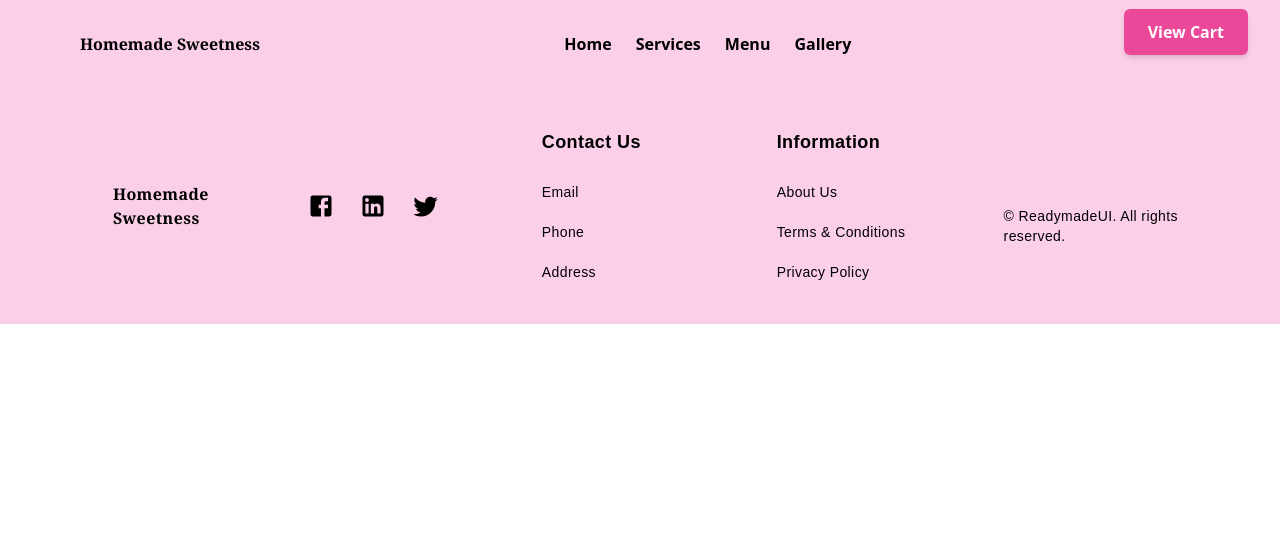
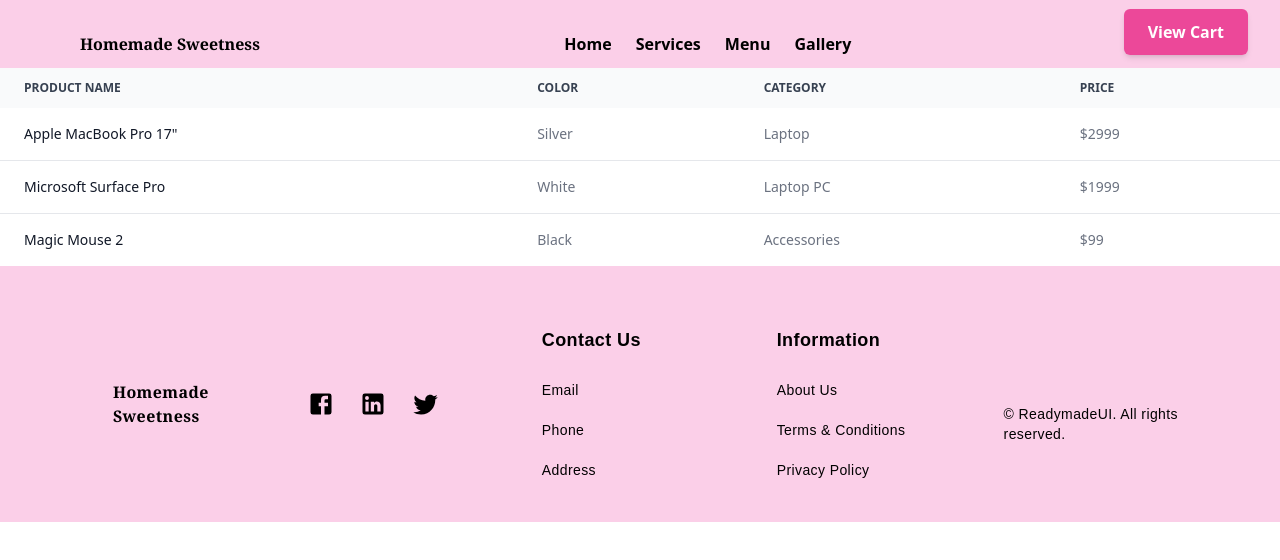
Before and after one commit to dillahmwangi/Cake-shop, a React (Create React App) app: page /payment in a window 1280 px wide. Shown: the top 560 px of the page. Built offline with nearby package versions, Linux system fonts and the light colour scheme; some icons are missing.

Commit message:
added table to show payment

```diff
--- a/src/Pages/Payment.jsx
+++ b/src/Pages/Payment.jsx
@@ -5,6 +5,70 @@
   return (
     <Layout>
 
+<div class="relative overflow-x-auto">
+    <table class="w-full text-sm text-left rtl:text-right text-gray-500 dark:text-gray-400">
+        <thead class="text-xs text-gray-700 uppercase bg-gray-50 dark:bg-gray-700 dark:text-gray-400">
+            <tr>
+                <th scope="col" class="px-6 py-3">
+                    Product name
+                </th>
+                <th scope="col" class="px-6 py-3">
+                    Color
+                </th>
+                <th scope="col" class="px-6 py-3">
+                    Category
+                </th>
+                <th scope="col" class="px-6 py-3">
+                    Price
+                </th>
+            </tr>
+        </thead>
+        <tbody>
+            <tr class="bg-white border-b dark:bg-gray-800 dark:border-gray-700">
+                <th scope="row" class="px-6 py-4 font-medium text-gray-900 whitespace-nowrap dark:text-white">
+                    Apple MacBook Pro 17"
+                </th>
+                <td class="px-6 py-4">
+                    Silver
+                </td>
+                <td class="px-6 py-4">
+                    Laptop
+                </td>
+                <td class="px-6 py-4">
+                    $2999
+                </td>
+            </tr>
+            <tr class="bg-white border-b dark:bg-gray-800 dark:border-gray-700">
+                <th scope="row" class="px-6 py-4 font-medium text-gray-900 whitespace-nowrap dark:text-white">
+                    Microsoft Surface Pro
+                </th>
+                <td class="px-6 py-4">
+                    White
+                </td>
+                <td class="px-6 py-4">
+                    Laptop PC
+                </td>
+                <td class="px-6 py-4">
+                    $1999
+                </td>
+            </tr>
+            <tr class="bg-white dark:bg-gray-800">
+                <th scope="row" class="px-6 py-4 font-medium text-gray-900 whitespace-nowrap dark:text-white">
+                    Magic Mouse 2
+                </th>
+                <td class="px-6 py-4">
+                    Black
+                </td>
+                <td class="px-6 py-4">
+                    Accessories
+                </td>
+                <td class="px-6 py-4">
+                    $99
+                </td>
+            </tr>
+        </tbody>
+    </table>
+</div>
 
         </Layout>
   )
```
